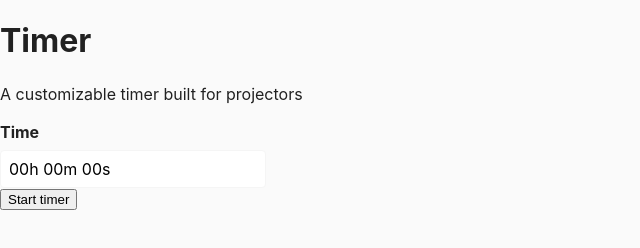
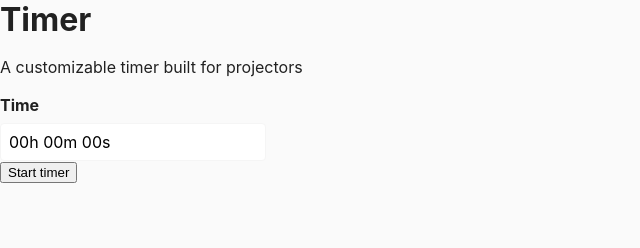
Before and after one commit to SeanMcP/teachertoolkit, a plain HTML site: page timer/index.html in a window 1280 px wide. Shown: the whole page, without its empty margins (0-640 px from the left). Drawn offline with Linux system fonts and the light colour scheme; files that its build step writes are made by us from their sources.

Commit message:
Add headings css

```diff
--- /dev/null
+++ b/assets/styles/headings.css
@@ -0,0 +1,18 @@
+h1,
+h2,
+h3,
+h4,
+h5,
+h6 {
+    margin-bottom: 1rem;
+    margin-top: 1em;
+}
+
+h1:first-child,
+h2:first-child,
+h3:first-child,
+h4:first-child,
+h5:first-child,
+h6:first-child {
+    margin-top: 0;
+}
--- a/assets/styles/main.css
+++ b/assets/styles/main.css
@@ -1,4 +1,5 @@
 @import './variables.css';
+@import './headings.css';
 @import './form.css';
 @import './grid.css';
 @import './typography.css';
@@ -12,7 +13,7 @@ body {
     margin: 0;
     min-height: 100vh;
     -webkit-font-smoothing: antialiased;
-	-moz-osx-font-smoothing: grayscale;
+    -moz-osx-font-smoothing: grayscale;
 }
 
 .ContentContainer {
@@ -64,11 +65,13 @@ body {
     padding: 1rem;
 }
 
-.Card > *:first-child, .ContentContainer > *:first-child {
+.Card>*:first-child,
+.ContentContainer>*:first-child {
     margin-top: 0;
 }
 
-.Card > *:last-child, .ContentContainer > *:last-child {
+.Card>*:last-child,
+.ContentContainer>*:last-child {
     margin-bottom: 0;
 }
 
@@ -77,7 +80,8 @@ a.Card {
     text-decoration: none;
 }
 
-a.Card:focus, a.Card:hover {
+a.Card:focus,
+a.Card:hover {
     border-color: dodgerblue;
     box-shadow: 0 0 0 4px dodgerblue;
     outline: none;
```
